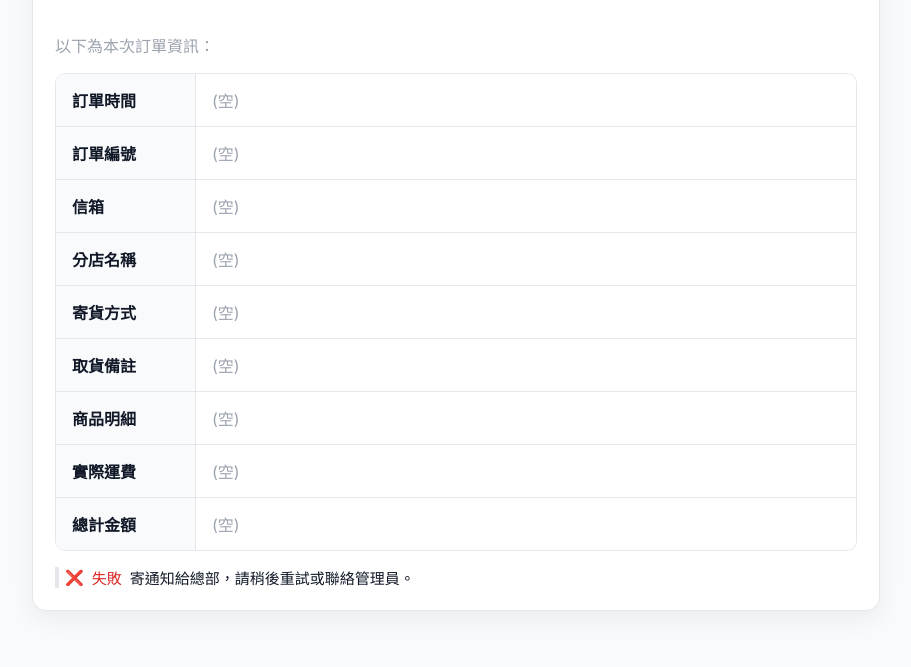
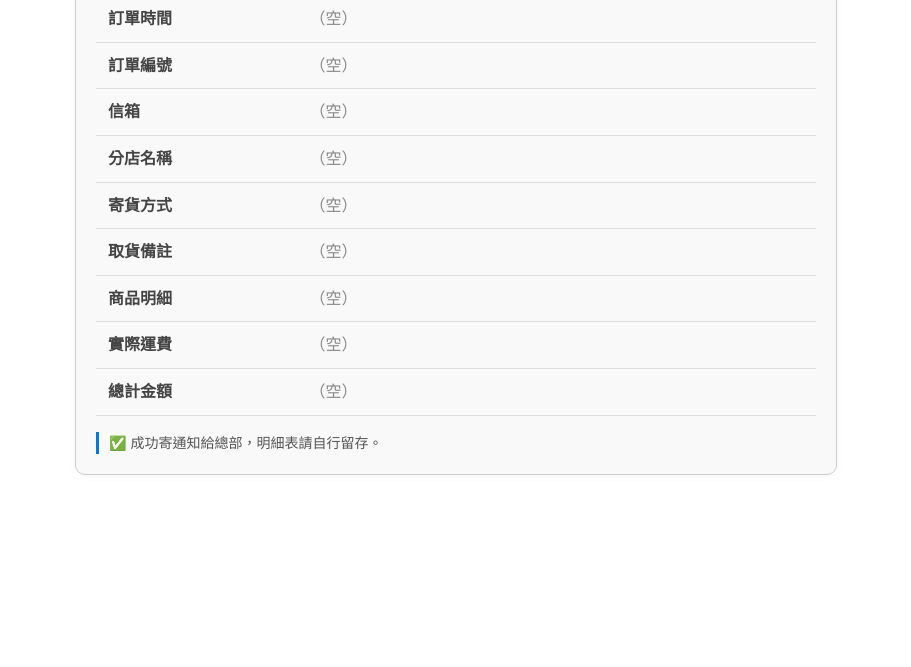
Before and after one commit to kensuwaterchestnut/-Superstar-Fried-food, a plain HTML site: page index.html in a window 1280 px wide. Shown: the part 148-815 px from the top of the page, without its empty margins (184-1095 px from the left). Drawn offline with Linux system fonts and the light colour scheme; no server answers.

Commit message:
Update index.html

```diff
--- a/index.html
+++ b/index.html
@@ -2,129 +2,198 @@
 <html lang="zh-Hant">
 <head>
   <meta charset="utf-8" />
-<meta name="viewport" content="width=device-width,initial-scale=1" />
   <title>叫貨明細</title>
+  <meta name="viewport" content="width=device-width, initial-scale=1" />
+  <!-- build: v-stable-2025-08-13 -->
   <style>
-  :root{--card-w:880px;--border:#e5e7eb;--muted:#9ca3af;--text:#111827;--bg:#fff;--shadow:0 8px 24px rgba(0,0,0,.06);--ok:#059669;--bad:#dc2626;}
-  *{box-sizing:border-box} body{margin:0;background:#f8fafc;color:var(--text);font-family:-apple-system,BlinkMacSystemFont,"Segoe UI",Roboto,Helvetica,Arial}
-  .wrap{max-width:var(--card-w);margin:56px auto;padding:0 16px}
-  .card{background:var(--bg);border:1px solid var(--border);border-radius:14px;box-shadow:var(--shadow);overflow:hidden}
-  .card-header{padding:28px 24px 8px;border-bottom:1px solid var(--border);text-align:center}
-  .title{margin:0;font-size:34px;letter-spacing:.08em;font-weight:900}
-  .card-body{padding:22px}
-  table{width:100%;border-collapse:separate;border-spacing:0;border:1px solid var(--border);border-radius:10px;overflow:hidden}
-  th,td{padding:14px 16px;border-bottom:1px solid var(--border);border-right:1px solid var(--border);vertical-align:top;background:#fff}
-  th{width:140px;background:#f9fafb;text-align:left;font-weight:700}
-  tr:last-child th, tr:last-child td{border-bottom:none} tr th:last-child, tr td:last-child{border-right:none}
-  .muted{color:var(--muted)} .nowrap{white-space:nowrap} .prewrap{white-space:pre-wrap;word-break:break-word}
-  .note{display:flex;align-items:center;gap:8px;margin-top:16px;padding-left:6px;border-left:4px solid var(--border);font-size:15px}
-  .ok{color:var(--ok)} .bad{color:var(--bad)}
-  .spinner{width:14px;height:14px;border:2px solid #cbd5e1;border-top-color:#64748b;border-radius:50%;display:inline-block;animation:spin .8s linear infinite}
-  @keyframes spin{to{transform:rotate(1turn)}}
-  /* Debug 區域 */
-  #debug{display:none;margin-top:16px;padding:12px;border:1px dashed #cbd5e1;background:#fff;border-radius:8px;font-family:ui-monospace,SFMono-Regular,Menlo,Consolas,monospace}
-  #debug pre{white-space:pre-wrap;word-break:break-word;margin:6px 0 0}
+    html,body{margin:0;padding:0;background:#fff;color:#222;
+      font-family:ui-sans-serif,-apple-system,Segoe UI,Roboto,"Noto Sans TC",Arial;line-height:1.6}
+    .wrap{max-width:1000px;margin:32px auto;padding:0 16px}
+    .card{
+      background:#f9f9f9;border:1px solid #ccc;border-radius:10px;padding:20px;
+      max-width:720px;margin:0 auto;box-shadow:0 2px 8px rgba(0,0,0,.04)
+    }
+    h1{margin:0 0 18px;font-size:26px;font-weight:700;letter-spacing:.5px;text-align:center;color:#000}
+    table{width:100%;border-collapse:collapse;margin-top:6px}
+    th,td{padding:10px 12px;border-bottom:1px solid #ddd;vertical-align:top;word-break:break-word}
+    th{width:28%;color:#444;font-weight:600;text-align:left}
+    td.product-details{white-space:pre-wrap;word-break:break-word}
+    .footer{margin-top:16px;color:#555;font-size:14px;border-left:3px solid #0078d7;padding-left:10px}
+    .footer.err{border-left-color:#c00;color:#b10000}
+    .muted{color:#888}
   </style>
 </head>
 <body>
   <div class="wrap">
     <div class="card">
-      <div class="card-header"><h1 class="title">叫貨明細</h1></div>
-      <div class="card-body">
-        <p class="muted">以下為本次訂單資訊：</p>
-        <table>
-          <tbody>
-            <tr><th class="nowrap">訂單時間</th><td id="order_time"      class="muted">(空)</td></tr>
-            <tr><th class="nowrap">訂單編號</th><td id="order_id"        class="muted">(空)</td></tr>
-            <tr><th class="nowrap">信箱</th>    <td id="email"           class="muted">(空)</td></tr>
-            <tr><th class="nowrap">分店名稱</th><td id="store_name"      class="muted">(空)</td></tr>
-            <tr><th class="nowrap">寄貨方式</th><td id="delivery_method" class="muted">(空)</td></tr>
-            <tr><th class="nowrap">取貨備註</th><td id="pickup_note"     class="muted">(空)</td></tr>
-            <tr><th class="nowrap">商品明細</th><td id="order_details"   class="muted prewrap">(空)</td></tr>
-            <tr><th class="nowrap">實際運費</th><td id="shipping"        class="muted">(空)</td></tr>
-            <tr><th class="nowrap">總計金額</th><td id="total"           class="muted">(空)</td></tr>
-          </tbody>
+      <h1>叫貨明細</h1>
+      <div style="color:#555;">以下為本次訂單資訊：</div>
+      <table id="kvTable">
+        <tbody><tr><td class="muted" colspan="2">初始化中…</td></tr></tbody>
       </table>
-
-        <div id="status" class="note">
-          <span class="spinner" aria-hidden="true"></span>
-          <span>正在將這筆訂單通知總部⋯</span>
-        </div>
-
-        <!-- Debug 面板（加上 &debug=1 會顯示） -->
-        <div id="debug">
-          <strong>Debug</strong>
-          <div>Raw QueryString:</div>
-          <pre id="dbg-raw"></pre>
-          <div>Parsed Params:</div>
-          <pre id="dbg-parsed"></pre>
-          <div>Webhook Result:</div>
-          <pre id="dbg-webhook"></pre>
-        </div>
-      </div>
+      <div id="footer" class="footer">正在嘗試寄通知給總部…</div>
     </div>
   </div>
 
   <script>
   (function(){
-  const WEBHOOK = 'https://hook.eu2.make.com/mxd447qyeae62is1m1vsutndp3bqhudf';
-  const KEYS = ['order_time','order_id','email','store_name','delivery_method','pickup_note','order_details','shipping','total'];
+    const $ = (sel)=>document.querySelector(sel);
+    const tbody  = $('#kvTable tbody');
+    const footer = $('#footer');
 
-  const usp = new URLSearchParams(location.search);
-  const DEBUG = usp.get('debug') === '1';
-  const $ = id => document.getElementById(id);
-
-  function readParams(){
-    const out = Object.fromEntries(KEYS.map(k => [k, '']));
-    // 1) 先吃正常 k=v
-    let hit = false;
-    for (const k of KEYS){
-      if (usp.has(k)){ out[k] = decodeURIComponent(usp.get(k) || ''); hit = true; }
-    }
-    if (hit) return out;
-    // 2) 吃顛倒 v 是 key 的格式
-    for (const [name, value] of usp.entries()){
-      const maybeKey = decodeURIComponent(value || '');
-      if (KEYS.includes(maybeKey)){ out[maybeKey] = decodeURIComponent(name || ''); }
-    }
-    return out;
+    function setError(msg){
+      footer.classList.add('err');
+      footer.textContent = "❌ 發生錯誤： " + msg;
     }
 
-  function fillTable(data){
-    for (const k of KEYS){
-      const el = $(k);
-      const v = (data[k] || '').trim();
-      el.textContent = v || '(空)';
-      el.classList.toggle('muted', !v);
+    try {
+      // 1) 讀網址參數
+      const sp = new URLSearchParams(location.search);
+      const raw = {};
+      sp.forEach((v,k)=>{ raw[k]=v==null?"":v; });
+
+      // 2) 欄位設定（你要的9個）
+      const alias = {
+        order_time:      ["time","訂單時間"],
+        order_id:        ["order_id","訂單編號"],
+        email:           ["email","信箱"],
+        store_name:      ["store_name","分店名稱"],
+        delivery_method: ["delivery_method","寄貨方式"],
+        pickup_note:     ["pickup_note","取貨備註"],
+        orders:          ["order_details","商品明細"],
+        shipping_fee:    ["shipping","實際運費"],
+        total_amount:    ["total","總計金額"]
+      };
+      const labels = {
+        order_time:"訂單時間",order_id:"訂單編號",email:"信箱",store_name:"分店名稱",
+        delivery_method:"寄貨方式",pickup_note:"取貨備註",orders:"商品明細",
+        shipping_fee:"實際運費",total_amount:"總計金額"
+      };
+
+      // 3) 自動翻轉（Glide 反向 key=value）
+      const allWords = {};
+      Object.keys(alias).forEach(k=>alias[k].forEach(w=>{allWords[w]=true;}));
+      const fixed = Object.assign({}, raw);
+      Object.keys(raw).forEach(k=>{
+        const v = raw[k];
+        if (!allWords[k] && allWords[v]) fixed[v]=k;
+      });
+
+      // 4) 輔助
+      function hasOwn(o,k){ return Object.prototype.hasOwnProperty.call(o,k); }
+      function pick(obj, list){
+        for (var i=0;i<list.length;i++){
+          var k=list[i];
+          if (hasOwn(obj,k) && obj[k]!=="" && obj[k]!=null) return obj[k];
+        }
+        return "";
+      }
+      function esc(s){
+        return String(s).replace(/&/g,"&amp;").replace(/</g,"&lt;")
+                        .replace(/>/g,"&gt;").replace(/"/g,"&quot;").replace(/'/g,"&#39;");
+      }
+      function formatOrders(val){
+        if (!val) return "";
+        var txt = String(val);
+        txt = txt.replace(/\r\n/g,"\n").replace(/\\n/g,"\n").replace(/<br\s*\/?>/gi,"\n");
+        if (!/\n/.test(txt)) txt = txt.replace(/\s*[,，、;；\/]\s*/g,"\n");
+        return esc(txt).replace(/\n/g,"<br>");
+      }
+
+      // 5) 畫面
+      var english = {};
+      var orderKeys = ["order_time","order_id","email","store_name","delivery_method","pickup_note","orders","shipping_fee","total_amount"];
+      var rows = "";
+      for (var i=0;i<orderKeys.length;i++){
+        var key = orderKeys[i];
+        var val = english[key] = pick(fixed, alias[key]);
+        if (key==="orders"){
+          var html = val ? formatOrders(val) : "<span class='muted'>（空）</span>";
+          rows += "<tr><th>"+labels[key]+"</th><td class=\"product-details\">"+html+"</td></tr>";
+        }else{
+          rows += "<tr><th>"+labels[key]+"</th><td>"+(val?esc(val)+"":"<span class='muted'>（空）</span>")+"</td></tr>";
         }
       }
+      tbody.innerHTML = rows;
 
-  async function sendToMake(data){
-    try{
-      const res = await fetch(WEBHOOK, {
-        method:'POST',
-        headers:{'Content-Type':'application/json'},
-        body: JSON.stringify(data)
-      });
-      const txt = await res.text().catch(()=> '');
-      if (!res.ok) throw new Error('HTTP '+res.status+' '+txt);
-      $('status').innerHTML = '✅ <span class="ok">成功</span>寄通知給總部，明細表請自行留存。';
-      if (DEBUG) $('dbg-webhook').textContent = 'OK ' + txt;
-    }catch(err){
-      $('status').innerHTML = '❌ <span class="bad">失敗</span>寄通知給總部，請稍後重試或聯絡管理員。';
-      if (DEBUG) $('dbg-webhook').textContent = (err && err.message) ? err.message : String(err);
-      console.error(err);
+      // 6) 傳到 Make（多層備援）
+      var MAKE_WEBHOOK_URL = "https://hook.eu2.make.com/mxd447qyeae62is1m1vsutndp3bqhudf"; // ← 確認這是你的 Webhook
+      var payload = {};
+      // 合併 fixed 與 __emailjs__
+      for (var k in fixed){ if (hasOwn(fixed,k)) payload[k]=fixed[k]; }
+      payload.__emailjs__ = english;
+
+      function toQuery(obj, prefix){
+        var pairs=[], k, key, val;
+        for (k in obj){
+          if (!hasOwn(obj,k)) continue;
+          key = prefix ? (prefix+"."+k) : k;
+          val = obj[k];
+          if (val && typeof val === "object"){
+            pairs.push(toQuery(val, key));
+          }else{
+            pairs.push(encodeURIComponent(key)+"="+encodeURIComponent(val==null?"":val));
           }
         }
+        return pairs.join("&");
+      }
 
-  const data = readParams();
-  fillTable(data);
-  if (DEBUG){
-    $('debug').style.display = 'block';
-    $('dbg-raw').textContent = location.search || '(空)';
-    $('dbg-parsed').textContent = JSON.stringify(data, null, 2);
+      function fetchWithTimeout(url, options, ms){
+        return new Promise(function(resolve,reject){
+          var ctrl = new AbortController();
+          var t = setTimeout(function(){ ctrl.abort(); reject(new Error("timeout")); }, ms||6000);
+          fetch(url, Object.assign({}, options||{}, {signal: ctrl.signal}))
+            .then(function(res){ clearTimeout(t); resolve(res); })
+            .catch(function(err){ clearTimeout(t); reject(err); });
+        });
       }
-  sendToMake(data);
+
+      (function sendToMake(){
+        var ok = false;
+        var jsonStr = JSON.stringify(payload);
+
+        // A. sendBeacon
+        try{
+          if ('sendBeacon' in navigator){
+            var blob = new Blob([jsonStr], { type: 'application/json' });
+            ok = navigator.sendBeacon(MAKE_WEBHOOK_URL, blob);
+          }
+        }catch(e){ /* ignore */ }
+
+        // B. fetch(text/plain)
+        function afterBeacon(){
+          if (ok){
+            footer.textContent = "✅ 成功寄通知給總部，明細表請自行留存。";
+            return;
+          }
+          fetchWithTimeout(MAKE_WEBHOOK_URL, {
+            method: "POST",
+            headers: {"Content-Type":"text/plain;charset=UTF-8"},
+            body: jsonStr
+          }, 7000).then(function(res){
+            footer.textContent = res && res.ok
+              ? "✅ 成功寄通知給總部，明細表請自行留存。"
+              : "❌ 失敗寄通知給總部（HTTP）。";
+          }).catch(function(){
+            // C. 影像 GET ping
+            try{
+              var img = new Image();
+              img.onload = function(){ footer.textContent = "✅ 成功寄通知給總部，明細表請自行留存。"; };
+              img.onerror = function(){ setError("Send 失敗（圖片 ping）"); };
+              img.src = MAKE_WEBHOOK_URL + "?" + toQuery(payload);
+            }catch(e){
+              setError("Send 失敗（例外）");
+            }
+          });
+        }
+
+        // sendBeacon 是同步回傳 boolean，所以直接接續
+        afterBeacon();
+      })();
+
+    } catch (e) {
+      setError(e && e.message ? e.message : String(e));
+    }
   })();
   </script>
 </body>
```
Lines whose indentation alone changed are shown as unchanged.
